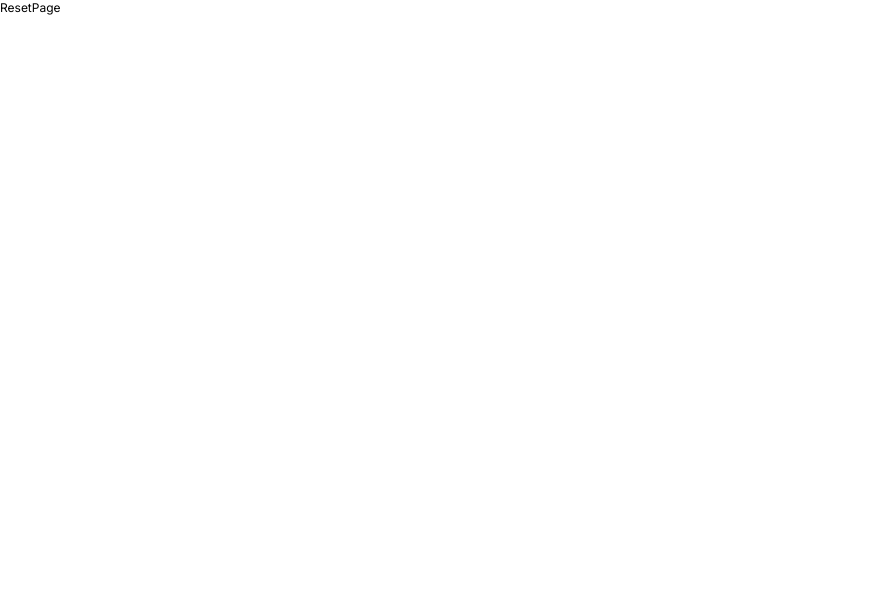
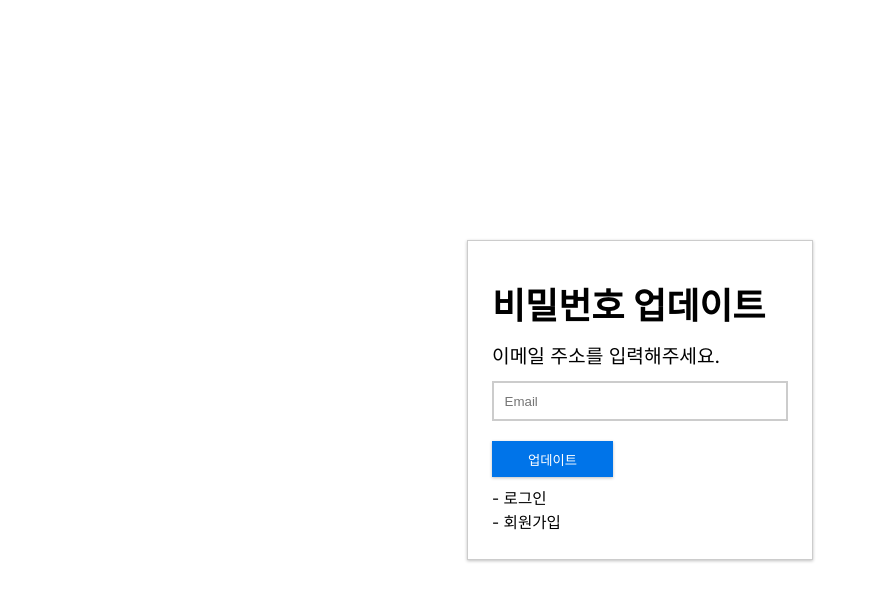
Before and after one commit to kimmingyo8/e-commerce, a Next.js app: page /reset in a window 1280 px wide. Shown: the top 600 px of the page, without its empty margins (0-876 px from the left). Built offline with nearby package versions, Linux system fonts and the light colour scheme.

Commit message:
비밀번호 수정 UI 작업

```diff
--- a/src/app/(auth)/login/Auth.module.scss
+++ b/src/app/(auth)/login/Auth.module.scss
@@ -27,7 +27,7 @@
         margin-top: 2px;
 
         .findLink {
-          color: val(--color-primary);
+          color: var(--color-primary);
           text-decoration: none;
           font-size: 1.4rem;
         }
--- /dev/null
+++ b/src/app/(auth)/reset/Reset.module.scss
@@ -0,0 +1,25 @@
+.page {
+  height: 100vh;
+  display: grid;
+  place-items: center;
+
+  .container {
+    .form {
+      display: flex;
+      flex-flow: column;
+      border: 1px solid #ccc;
+      padding: 2rem;
+      box-shadow: var(--box-shadow);
+
+      .control {
+        margin-bottom: 20px;
+      }
+
+      .links {
+        margin-top: 10px;
+        font-size: 1.3rem;
+        line-height: 2rem;
+      }
+    }
+  }
+}
--- /dev/null
+++ b/src/app/(auth)/reset/ResetClient.jsx
@@ -0,0 +1,61 @@
+'use client';
+
+import Heading from '@/components/heading/Heading';
+import Input from '@/components/input/Input';
+import Loader from '@/components/loader/Loader';
+import { useState } from 'react';
+
+import styles from './Reset.module.scss';
+import Button from '@/components/button/Button';
+import Link from 'next/link';
+
+const ResetClient = () => {
+  const [email, setEmail] = useState('');
+  const [isLoading, setIsLoading] = useState(false);
+
+  const resetPassword = (e) => {
+    e.preventDefault();
+    setIsLoading(true);
+  };
+
+  return (
+    <>
+      {isLoading && <Loader />}
+      <section className={styles.page}>
+        <div className={styles.container}>
+          <div className={styles.form}>
+            <Heading
+              title="비밀번호 업데이트"
+              subtitle="이메일 주소를 입력해주세요."
+            />
+            <form onSubmit={resetPassword}>
+              <Input
+                type="text"
+                placeholder="Email"
+                required
+                value={email}
+                className={styles.control}
+                onChange={(e) => setEmail(e.target.value)}
+              />
+
+              <div>
+                <Button type="submit">업데이트</Button>
+              </div>
+
+              <div className={styles.links}>
+                <p>
+                  <Link href="/login">- 로그인</Link>
+                </p>
+                <p>
+                  <Link href="/register">- 회원가입</Link>
+                </p>
+              </div>
+            </form>
+          </div>
+        </div>
+      </section>
+    </>
+  );
+};
+
+export default ResetClient;
--- a/src/app/(auth)/reset/page.jsx
+++ b/src/app/(auth)/reset/page.jsx
@@ -1,7 +1,8 @@
 import React from 'react';
+import ResetClient from './ResetClient';
 
 const ResetPage = () => {
-  return <div>ResetPage</div>;
+  return <ResetClient />;
 };
 
 export default ResetPage;
```
Also changed, not shown: src/app/(auth)/login/LoginClient.jsx (+17 -0 lines).
